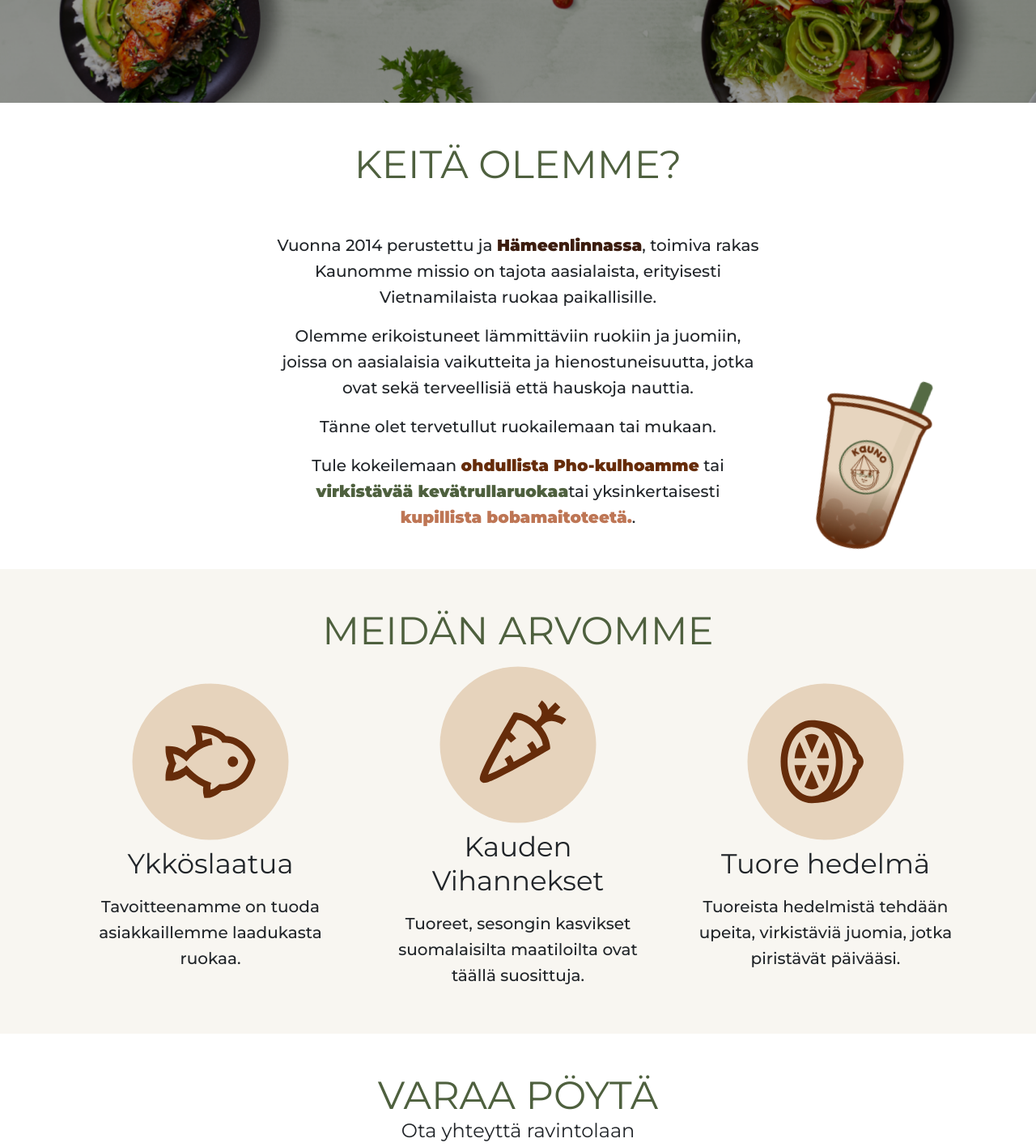
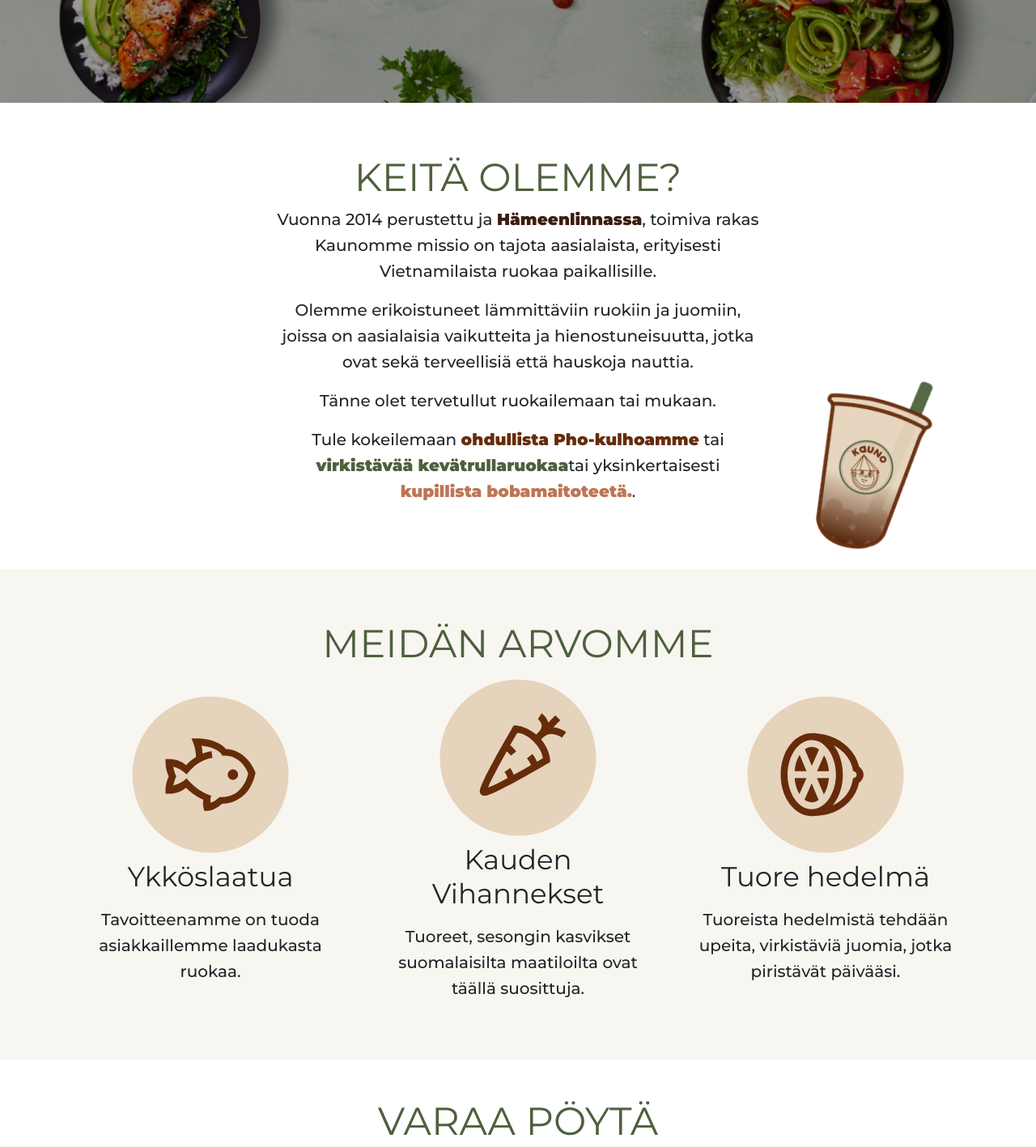
Before and after one commit to phuoc94/kauno-restaurant, a Next.js app: page /about-us in a window 1280 px wide. Shown: the part 780-2197 px from the top of the page at 81% size. Built offline with nearby package versions, Linux system fonts and the light colour scheme.

Commit message:
update section padding

```diff
--- a/pages/about-us.js
+++ b/pages/about-us.js
@@ -28,11 +28,11 @@ export default function AboutUs() {
       <Container>
         <Row>
           <Col className="col-lg-2 	d-none d-lg-block"></Col>
-          <Col className="px-6 wwa-text col-lg-8 col-12">
+          <Col className="px-7 wwa-text col-lg-8 col-12 py-6">
             <Typography
               variant="h3"
               component="h2"
-              className="text-uppercase font-classique-saigon color-primary text-center p-5"
+              className="text-uppercase font-classique-saigon color-primary text-center"
             >
               KEITÄ OLEMME?
             </Typography>
@@ -55,7 +55,7 @@ export default function AboutUs() {
             <Typography
               variant="h6"
               component="p"
-              className="text-center py-2 pb-5"
+              className="text-center py-2 pb-3"
             >
               Tule kokeilemaan{' '}
               <span className="font-weight-900 color-seal-brown">
@@ -81,7 +81,7 @@ export default function AboutUs() {
           </Col>
         </Row>
       </Container>
-      <Col className="py-5 bg-culture">
+      <Col className="py-6 bg-culture">
         <Typography
           variant="h3"
           component="h2"
--- a/styles/overwrite.css
+++ b/styles/overwrite.css
@@ -3,8 +3,17 @@
 }
 
 .px-6 {
+  padding-left: 4rem !important;
+  padding-right: 4rem !important;
+}
+.px-7 {
   padding-left: 5rem !important;
   padding-right: 5rem !important;
+}
+
+.py-6 {
+  padding-top: 4rem !important;
+  padding-bottom: 4rem !important;
 }
 
 @media only screen and (max-width: 767px) {
```
